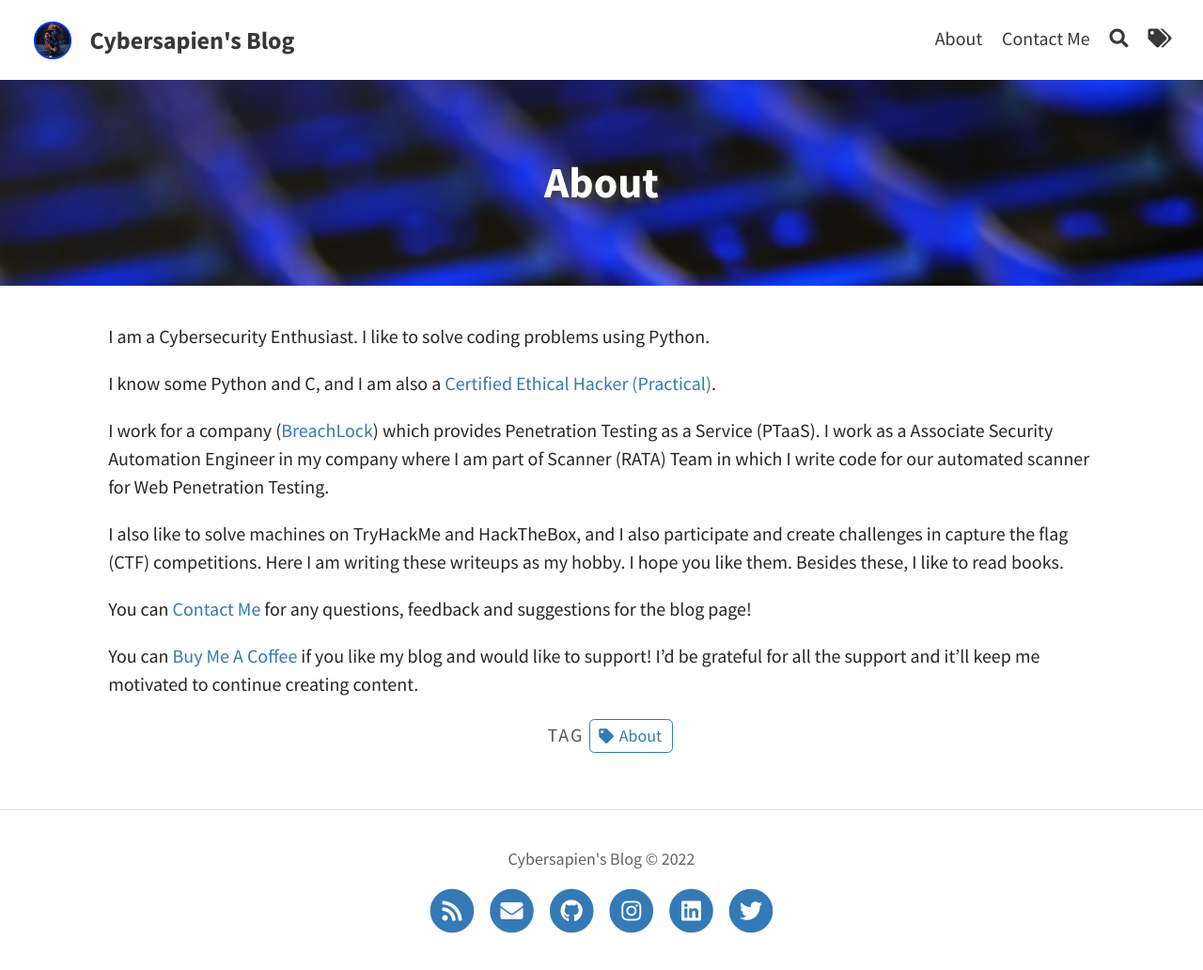
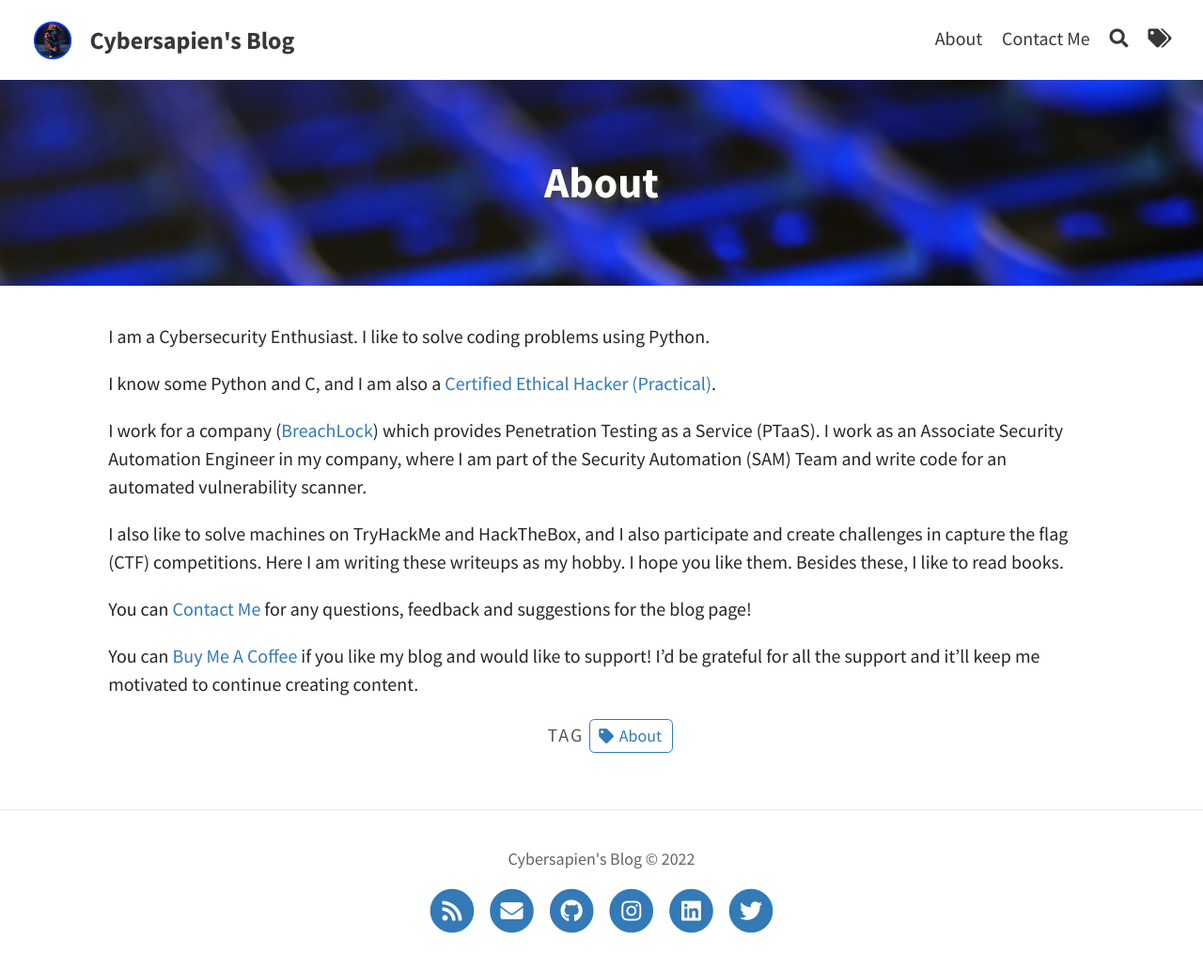
Before and after one commit to thecybersapien/thecybersapien.github.io, a Jekyll site: the page built from pages/about.md, in a window 1280 px wide. Shown: the whole page at 94% size. Built offline with Jekyll 4.4.1, drawn with Linux system fonts in a browser that asks for light colours.

Commit message:
Update about.md

```diff
--- a/pages/about.md
+++ b/pages/about.md
@@ -10,7 +10,7 @@ I am a Cybersecurity Enthusiast. I like to solve coding problems using Python.
 
 I know some Python and C, and I am also a [Certified Ethical Hacker (Practical)](https://drive.google.com/file/d/1BNm0BA837_kds7ITUTGTjpvIyeq5j93R/view).
 
-I work for a company ([BreachLock](https://www.breachlock.com/)) which provides Penetration Testing as a Service (PTaaS). I work as a Associate Security Automation Engineer in my company where I am part of Scanner (RATA) Team in which I write code for our automated scanner for Web Penetration Testing.
+I work for a company ([BreachLock](https://www.breachlock.com/)) which provides Penetration Testing as a Service (PTaaS). I work as an Associate Security Automation Engineer in my company, where I am part of the Security Automation (SAM) Team and write code for an automated vulnerability scanner.
 
 I also like to solve machines on TryHackMe and HackTheBox, and I also participate and create challenges in capture the flag (CTF) competitions. Here I am writing these writeups as my hobby. I hope you like them. Besides these, I like to read books.
 
```
